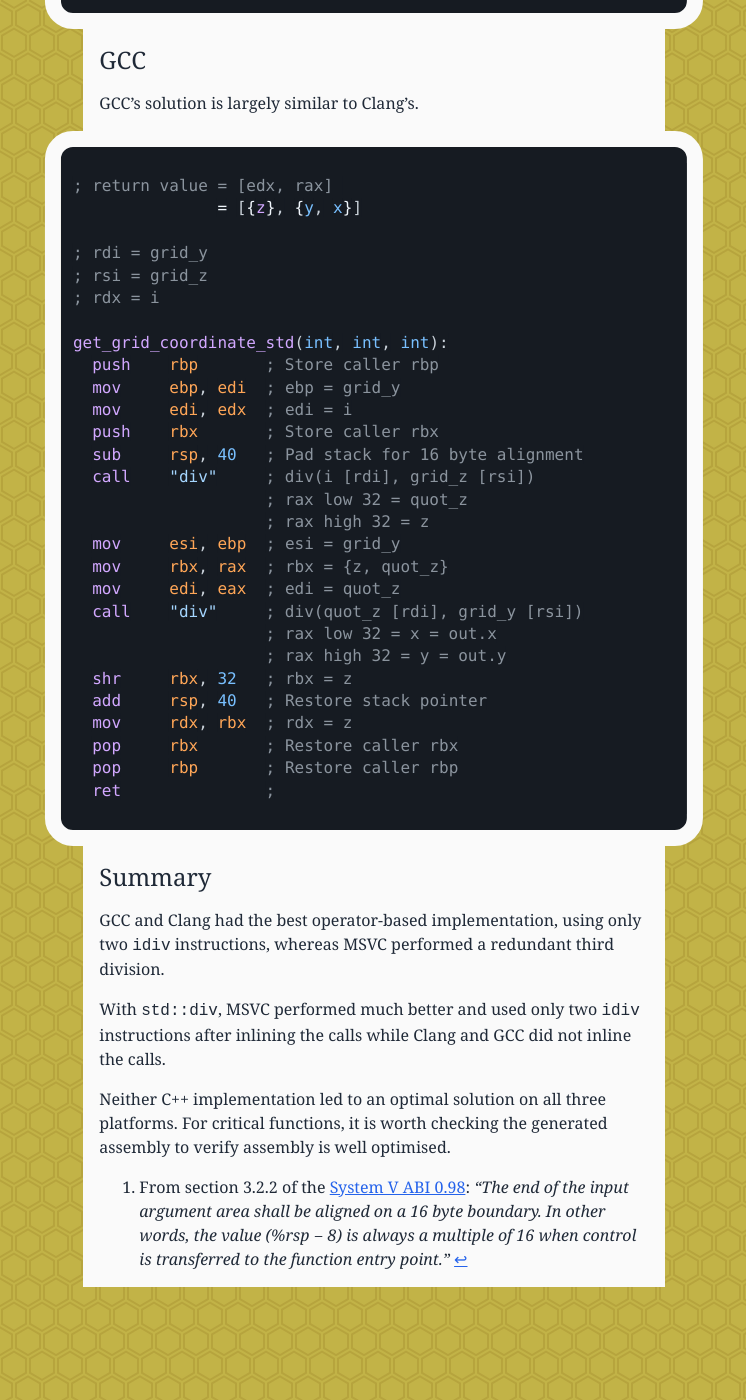
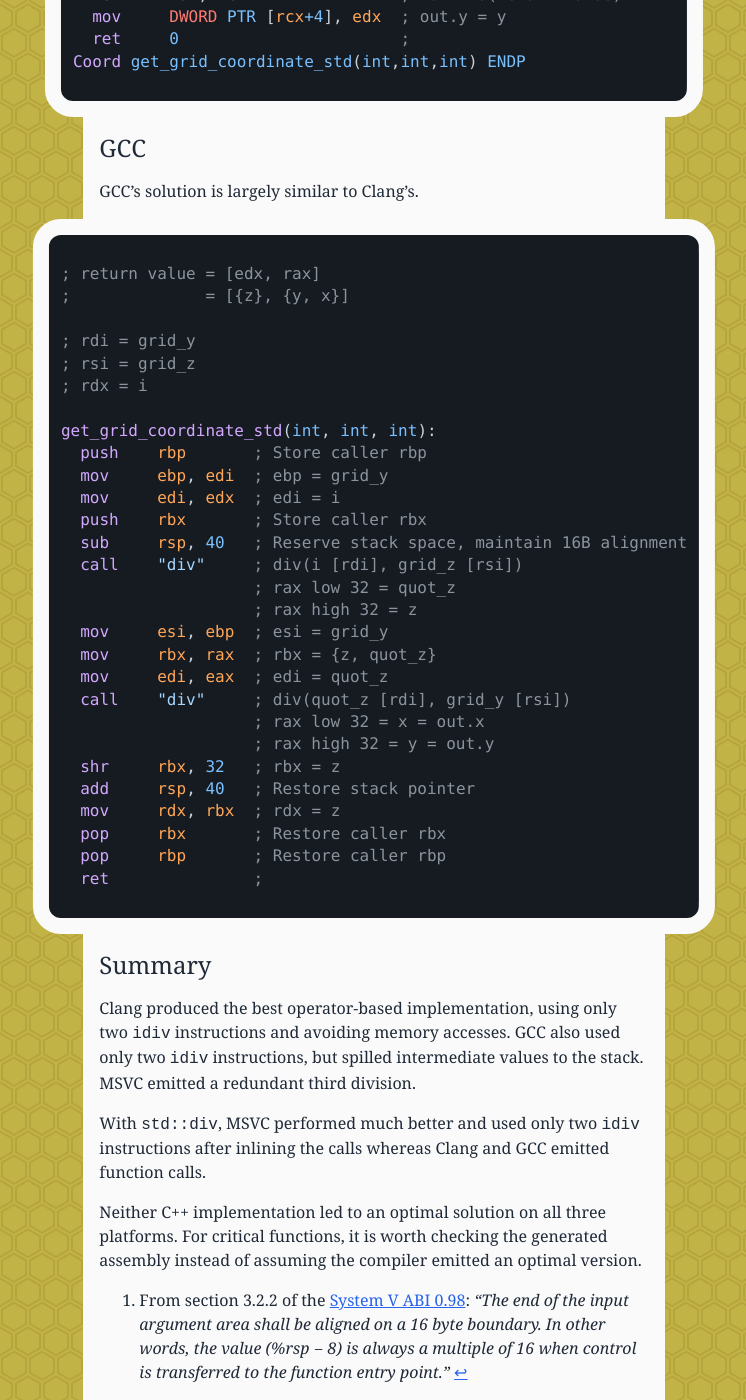
Before and after one commit to nukethebees/nukethebees.github.io, a Jekyll site: the page built from _posts/2026-06-28-int-division-modulo-optimisation-differences-clang-gcc-msvc.md, in a window 1280 px wide and 1400 px high, scrolled down 6082 px. Shown: the whole window, without its empty margins (266-1012 px from the left). Built offline with Jekyll 4.4.1, drawn with Linux system fonts in a browser that asks for light colours; comment, search, counter and statistics services are not loaded; some of the changed text lies outside the part shown.

Commit message:
Adjust wording

````diff
--- a/_posts/2026-06-28-int-division-modulo-optimisation-differences-clang-gcc-msvc.md
+++ b/_posts/2026-06-28-int-division-modulo-optimisation-differences-clang-gcc-msvc.md
@@ -12,7 +12,10 @@
 1. operators `/` and `%`
 2. `std::div`
 
-Neither implementation was fully optimal on Clang, MSVC, and GCC.
+Neither implementation was optimal on all three compilers.
+GCC and Clang optimised the operator-based version well; however, MSVC emitted a redundant division.
+Using `std::div` fixed MSVC's issue, but GCC and Clang emitted calls instead of inlining the functions.
+
 The code below was compiled on Compiler Explorer ([available here](https://godbolt.org/z/74f3Kaeq8)).
 
 # Grid Coordinate Function
@@ -68,11 +71,11 @@
 
 ## Clang
 
-Clang creates an optimal implementation with only two `idiv` instructions.
+Clang creates the best implementation with only two `idiv` instructions and no memory accesses.
 
 ```nasm
 ; return value = [edx, rax]
-               = [{z}, {y, x}]
+;              = [{z}, {y, x}]
 
 ; rdi = grid_y
 ; rsi = grid_z
@@ -133,11 +136,12 @@
 
 ## GCC
 
-GCC's implementation is similar to Clang's except it doesn't use `shl` to set up the return value and it temporarily spills `x` and `y` to the stack before packing them into `rax`.
+GCC's implementation is similar to Clang's except it doesn't use the same `shl/or` sequence to pack the return value.
+Instead, it temporarily spills `x` and `y` to the stack before loading them into `rax`.
 
 ```nasm
 ; return value = [edx, rax]
-               = [{z}, {y, x}]
+;              = [{z}, {y, x}]
 
 ; rdi = grid_y
 ; rsi = grid_z
@@ -184,7 +188,7 @@
 
 ```nasm
 ; return value = [edx, rax]
-               = [{z}, {y, x}]
+;              = [{z}, {y, x}]
 
 ; rdi = grid_y
 ; rsi = grid_z
@@ -251,7 +255,7 @@
 
 ```nasm
 ; return value = [edx, rax]
-               = [{z}, {y, x}]
+;              = [{z}, {y, x}]
 
 ; rdi = grid_y
 ; rsi = grid_z
@@ -262,7 +266,7 @@
   mov     ebp, edi  ; ebp = grid_y
   mov     edi, edx  ; edi = i
   push    rbx       ; Store caller rbx
-  sub     rsp, 40   ; Pad stack for 16 byte alignment
+  sub     rsp, 40   ; Reserve stack space, maintain 16B alignment
   call    "div"     ; div(i [rdi], grid_z [rsi])
                     ; rax low 32 = quot_z
                     ; rax high 32 = z
@@ -282,11 +286,13 @@
 
 # Summary
 
-GCC and Clang had the best operator-based implementation, using only two `idiv` instructions, whereas MSVC performed a redundant third division.
+Clang produced the best operator-based implementation, using only two `idiv` instructions and avoiding memory accesses.
+GCC also used only two `idiv` instructions, but spilled intermediate values to the stack.
+MSVC emitted a redundant third division.
 
-With `std::div`, MSVC performed much better and used only two `idiv` instructions after inlining the calls while Clang and GCC did not inline the calls.
+With `std::div`, MSVC performed much better and used only two `idiv` instructions after inlining the calls whereas Clang and GCC emitted function calls.
 
 Neither C++ implementation led to an optimal solution on all three platforms.
-For critical functions, it is worth checking the generated assembly to verify assembly is well optimised.
+For critical functions, it is worth checking the generated assembly instead of assuming the compiler emitted an optimal version.
 
 [^1]: From section 3.2.2 of the [System V ABI 0.98](https://refspecs.linuxbase.org/elf/x86_64-abi-0.98.pdf): _"The end of the input argument area shall be aligned on a 16 byte boundary. In other words, the value (%rsp − 8) is always a multiple of 16 when control is transferred to the function entry point."_
````
Also changed, not shown: other parts of _posts/2026-06-28-int-division-modulo-optimisation-differences-clang-gcc-msvc.md (+5 -5 lines).
